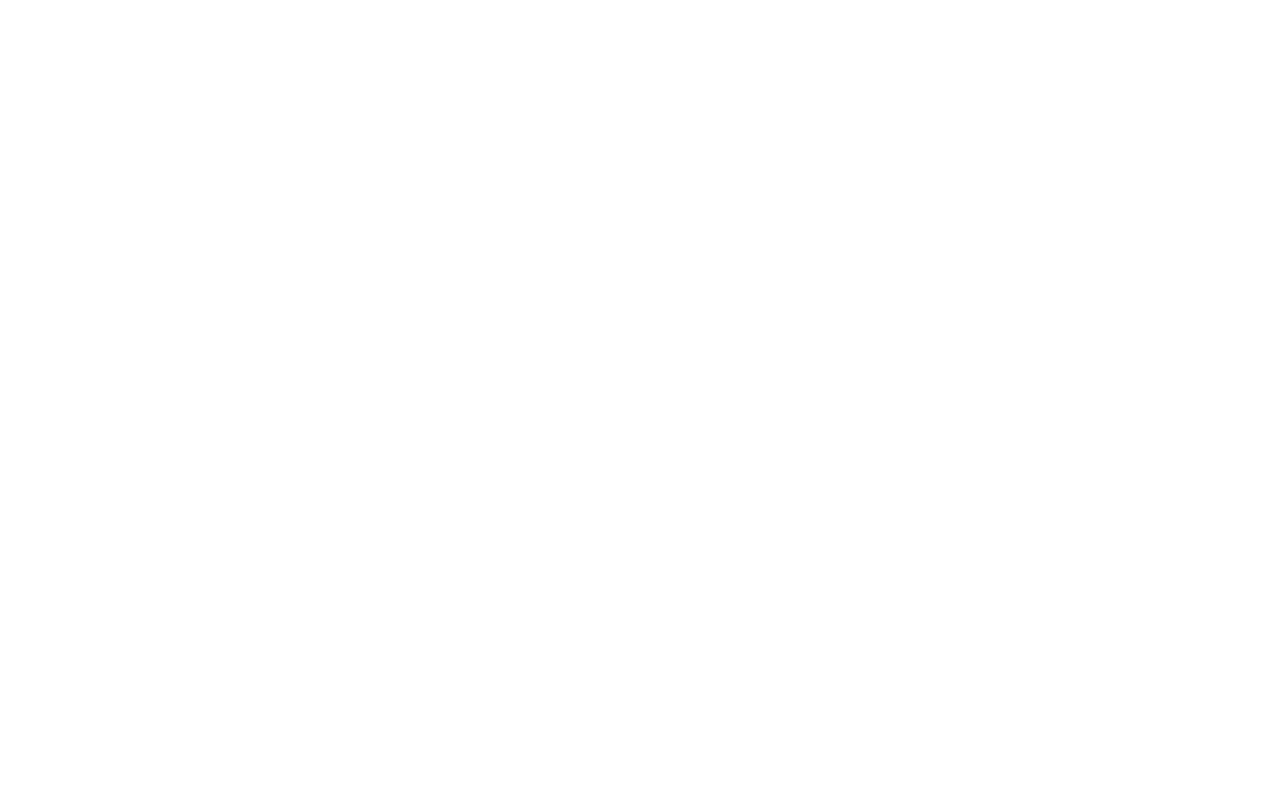
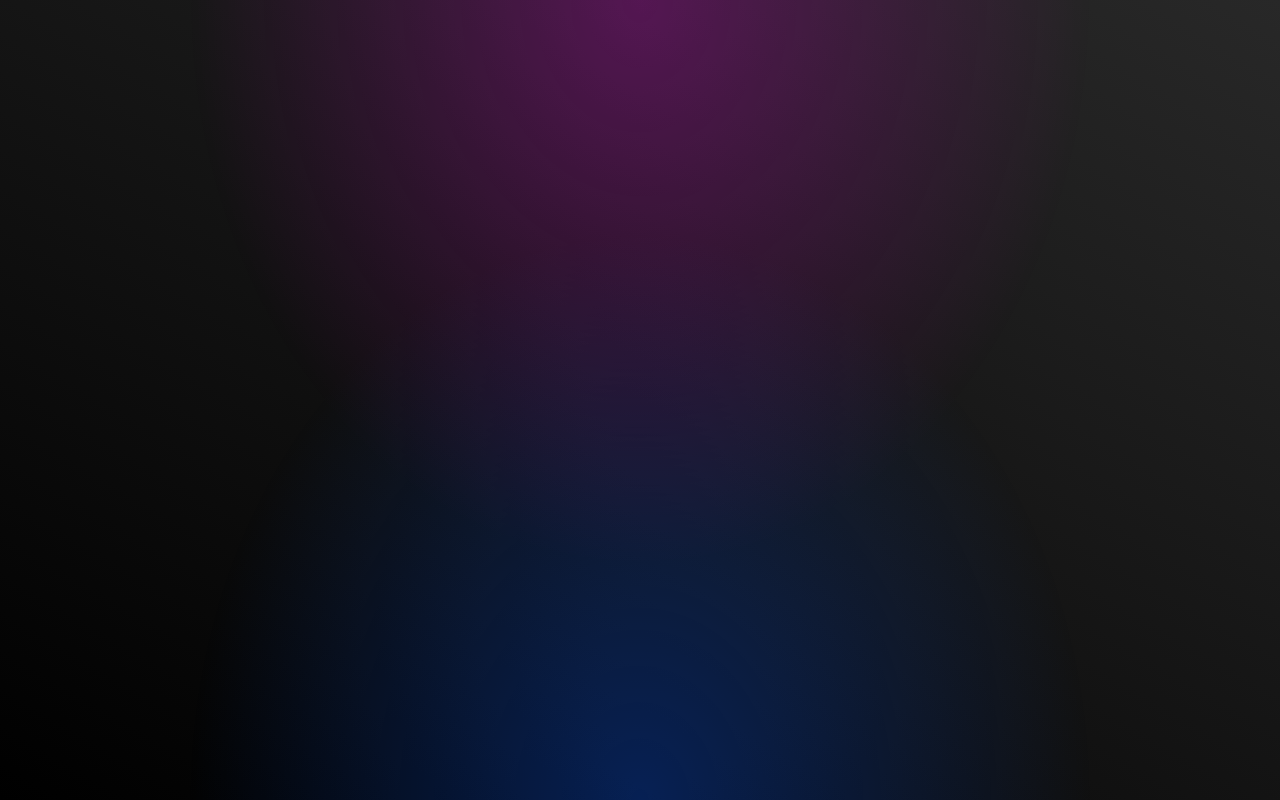
Before and after one commit to jeffreyhu16/NFT-Nutrition-Facts, a Next.js app: page / in a window 1280 px wide. Built offline with nearby package versions, Linux system fonts and the light colour scheme.

Commit message:
add background gradient

```diff
--- a/pages/index.tsx
+++ b/pages/index.tsx
@@ -1,15 +1,18 @@
 import type { NextPage } from 'next'
 import Head from 'next/head'
+import styles from '../styles/Home.module.css'
 
 const Home: NextPage = () => {
   return (
-    <div>
+    <>
       <Head>
         <title>Nutrition Label</title>
         <meta name='description' content='Generated by create next app' />
         <link rel='icon' href='/favicon.ico' />
       </Head>
-    </div>
+      <div className={styles.background}></div>
+      <div className={styles.gradient}></div>
+    </>
   )
 }
 
--- /dev/null
+++ b/styles/Home.module.css
@@ -0,0 +1,21 @@
+.background {
+  position: fixed;
+  left: 0;
+  top: 0;
+  right: 0;
+  bottom: 0;
+  z-index: -10;
+  background-image: linear-gradient(30deg, #000, #282828);
+}
+
+.gradient {
+  width: 100%;
+  height: 100%;
+  position: absolute;
+  top: 0;
+  left: 0;
+
+  background-image:
+    radial-gradient(at center top, #ff00f73e, #ff00f500 50%),
+    radial-gradient(at center bottom, #0055ff4e, #0057ff00 50%);
+}
```
